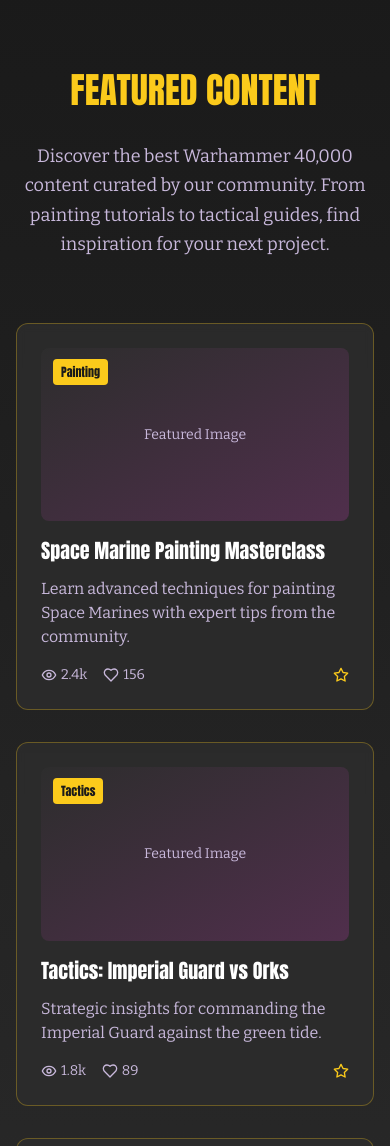
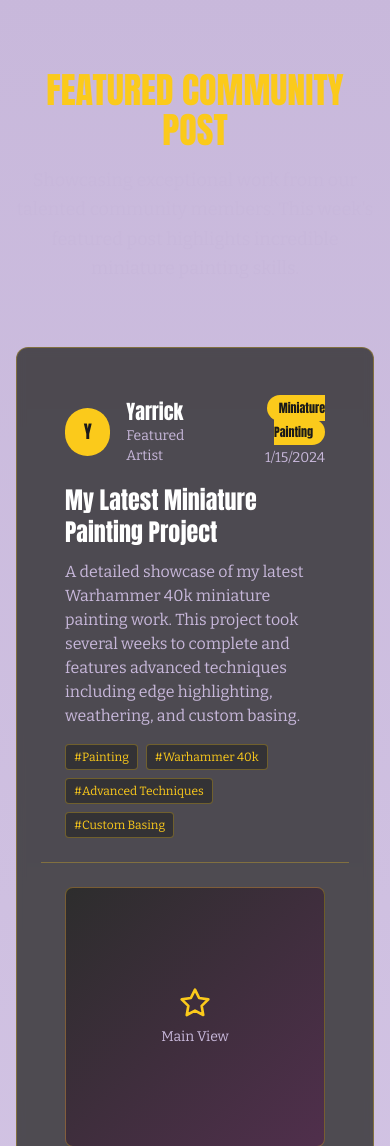
Before and after one commit to SocialStrategy/dailydoseofwarhammer, a Next.js app: page / in a window 390 px wide. Shown: the part 854-2000 px from the top of the page. Built offline with nearby package versions, Linux system fonts and the light colour scheme; no server answers.

Commit message:
Add featured community post component showcasing Yarrick's miniature painting work

```diff
--- a/app/page.tsx
+++ b/app/page.tsx
@@ -1,5 +1,6 @@
 import HeroSection from '@/components/HeroSection'
 import FeaturedContent from '@/components/FeaturedContent'
+import FeaturedCommunityPost from '@/components/FeaturedCommunityPost'
 import LatestNews from '@/components/LatestNews'
 import SocialLinks from '@/components/SocialLinks'
 import AffiliateLinks from '@/components/AffiliateLinks'
@@ -8,6 +9,7 @@
   return (
     <main className="min-h-screen">
       <HeroSection />
+      <FeaturedCommunityPost />
       <FeaturedContent />
       <LatestNews />
       <SocialLinks />
--- /dev/null
+++ b/components/FeaturedCommunityPost.tsx
@@ -0,0 +1,182 @@
+'use client'
+
+import { motion } from 'framer-motion'
+import { Heart, Eye, MessageCircle, Share2, Star } from 'lucide-react'
+
+export default function FeaturedCommunityPost() {
+  // This would be the featured post data - you can update with actual images
+  const featuredPost = {
+    artist: 'Yarrick',
+    title: 'My Latest Miniature Painting Project',
+    description: 'A detailed showcase of my latest Warhammer 40k miniature painting work. This project took several weeks to complete and features advanced techniques including edge highlighting, weathering, and custom basing.',
+    category: 'Miniature Painting',
+    images: [
+      '/images/yarrick-miniature-1.jpg',
+      '/images/yarrick-miniature-2.jpg',
+      '/images/yarrick-miniature-3.jpg',
+      '/images/yarrick-miniature-4.jpg',
+      '/images/yarrick-miniature-5.jpg'
+    ],
+    likes: 247,
+    views: 1893,
+    comments: 56,
+    date: '2024-01-15',
+    tags: ['Painting', 'Warhammer 40k', 'Advanced Techniques', 'Custom Basing']
+  }
+
+  return (
+    <section className="py-20 px-4 lg:px-8 bg-gradient-to-b from-lavender-gray to-languid-lavender">
+      <div className="max-w-7xl mx-auto">
+        <motion.div
+          initial={{ opacity: 0, y: 30 }}
+          whileInView={{ opacity: 1, y: 0 }}
+          transition={{ duration: 0.8 }}
+          viewport={{ once: true }}
+          className="text-center mb-16"
+        >
+          <h2 className="section-title text-warhammer-gold mb-4">
+            FEATURED COMMUNITY POST
+          </h2>
+          <p className="content-text text-lavender-gray max-w-3xl mx-auto">
+            Showcasing exceptional work from our talented community members.
+            This week's featured post highlights incredible miniature painting skills.
+          </p>
+        </motion.div>
+
+        <motion.div
+          initial={{ opacity: 0, y: 30 }}
+          whileInView={{ opacity: 1, y: 0 }}
+          transition={{ duration: 0.8, delay: 0.2 }}
+          viewport={{ once: true }}
+          className="warhammer-card max-w-6xl mx-auto"
+        >
+          {/* Post Header */}
+          <div className="p-6 border-b border-warhammer-gold/30">
+            <div className="flex items-center justify-between mb-4">
+              <div className="flex items-center space-x-4">
+                <div className="w-12 h-12 bg-warhammer-gold rounded-full flex items-center justify-center">
+                  <span className="font-anton text-warhammer-dark text-lg">
+                    {featuredPost.artist.charAt(0)}
+                  </span>
+                </div>
+                <div>
+                  <h3 className="font-anton text-xl text-white">
+                    {featuredPost.artist}
+                  </h3>
+                  <p className="text-lavender-gray text-sm">
+                    Featured Artist
+                  </p>
+                </div>
+              </div>
+              <div className="text-right">
+                <span className="bg-warhammer-gold text-warhammer-dark text-xs font-anton px-3 py-1 rounded-full">
+                  {featuredPost.category}
+                </span>
+                <p className="text-lavender-gray text-sm mt-1">
+                  {new Date(featuredPost.date).toLocaleDateString()}
+                </p>
+              </div>
+            </div>
+
+            <h4 className="font-anton text-2xl text-white mb-3">
+              {featuredPost.title}
+            </h4>
+
+            <p className="text-lavender-gray mb-4">
+              {featuredPost.description}
+            </p>
+
+            {/* Tags */}
+            <div className="flex flex-wrap gap-2">
+              {featuredPost.tags.map((tag, index) => (
+                <span
+                  key={index}
+                  className="bg-warhammer-dark/50 text-warhammer-gold text-xs px-2 py-1 rounded border border-warhammer-gold/30"
+                >
+                  #{tag}
+                </span>
+              ))}
+            </div>
+          </div>
+
+          {/* Image Gallery */}
+          <div className="p-6">
+            <div className="grid grid-cols-1 md:grid-cols-2 lg:grid-cols-3 gap-4 mb-6">
+              {featuredPost.images.map((image, index) => (
+                <motion.div
+                  key={index}
+                  initial={{ opacity: 0, scale: 0.9 }}
+                  whileInView={{ opacity: 1, scale: 1 }}
+                  transition={{ duration: 0.6, delay: index * 0.1 }}
+                  viewport={{ once: true }}
+                  className="group cursor-pointer"
+                >
+                  <div className="aspect-square bg-gradient-to-br from-warhammer-gray to-dark-byzantium rounded-lg overflow-hidden border border-warhammer-gold/30 group-hover:border-warhammer-gold transition-all duration-300">
+                    {/* Placeholder for actual images */}
+                    <div className="w-full h-full flex items-center justify-center">
+                      <div className="text-center">
+                        <Star className="w-8 h-8 text-warhammer-gold mx-auto mb-2" />
+                        <p className="text-lavender-gray text-sm">
+                          {index === 0 ? 'Main View' :
+                           index === 1 ? 'Detail Shot' :
+                           index === 2 ? 'Side View' :
+                           index === 3 ? 'Close-up' : 'Basing Detail'}
+                        </p>
+                      </div>
+                    </div>
+
+                    {/* Hover overlay */}
+                    <div className="absolute inset-0 bg-black/60 opacity-0 group-hover:opacity-100 transition-opacity duration-300 flex items-center justify-center">
+                      <span className="text-white font-anton text-lg">
+                        View Full Size
+                      </span>
+                    </div>
+                  </div>
+                </motion.div>
+              ))}
+            </div>
+
+            {/* Engagement Stats */}
+            <div className="flex items-center justify-between text-lavender-gray">
+              <div className="flex items-center space-x-6">
+                <div className="flex items-center space-x-2">
+                  <Heart className="w-5 h-5 text-warhammer-red" />
+                  <span>{featuredPost.likes.toLocaleString()}</span>
+                </div>
+                <div className="flex items-center space-x-2">
+                  <Eye className="w-5 h-5 text-warhammer-gold" />
+                  <span>{featuredPost.views.toLocaleString()}</span>
+                </div>
+                <div className="flex items-center space-x-2">
+                  <MessageCircle className="w-5 h-5 text-warhammer-gold" />
+                  <span>{featuredPost.comments}</span>
+                </div>
+              </div>
+
+              <div className="flex items-center space-x-3">
+                <button className="p-2 hover:bg-warhammer-dark/50 rounded-lg transition-colors duration-300">
+                  <Share2 className="w-5 h-5" />
+                </button>
+                <button className="p-2 hover:bg-warhammer-dark/50 rounded-lg transition-colors duration-300">
+                  <Heart className="w-5 h-5" />
+                </button>
+              </div>
+            </div>
+          </div>
+
+          {/* Call to Action */}
+          <div className="p-6 bg-warhammer-dark/30 border-t border-warhammer-gold/30">
+            <div className="text-center">
+              <p className="text-lavender-gray mb-4">
+                Inspired by this work? Share your own miniatures with the community!
+              </p>
+              <a href="/submissions" className="warhammer-button">
+                SUBMIT YOUR WORK
+              </a>
+            </div>
+          </div>
+        </motion.div>
+      </div>
+    </section>
+  )
+}
```
Also changed, not shown: public/images/README.md (added).
